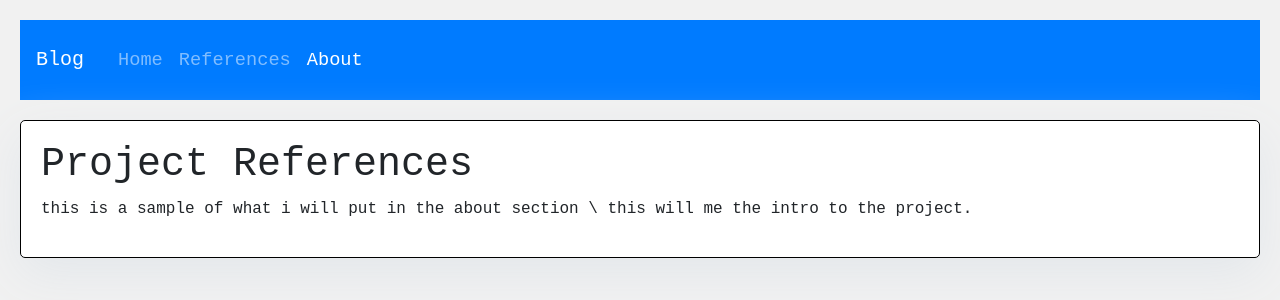
After one commit to jackalope22/makers_tech_blog, a Django app: template templates/about.html in a window 1280 px wide. The commit adds this page. Shown: the top 300 px of the page. Run offline with Django 3.2, Linux system fonts and the light colour scheme; the template is opened without the code that fills it, so the values that code supplies are empty; parts of the project's set-up code (start-up, migrations or seed data) failed here and were passed over; some libraries are stand-ins or nearby versions.

Commit message:
added more content

```diff
--- a/blog/urls.py
+++ b/blog/urls.py
@@ -4,6 +4,7 @@ from django.urls import path
 from django.contrib.staticfiles.urls import static, staticfiles_urlpatterns
 
 urlpatterns = [
+    path('about/', view.AboutView.as_view(), name='about'),
     path('reference/', views.ReferenceView.as_view(), name='reference'),
     path('', views.PostList.as_view(), name='home'),
     path('<slug:slug>/', views.PostDetail.as_view(), name='post_detail'),
--- a/blog/views.py
+++ b/blog/views.py
@@ -13,3 +13,6 @@ class PostDetail(generic.DetailView):
 
 class ReferenceView(generic.TemplateView):
     template_name = 'reference.html'
+
+class AboutView(generic.TemplateView):
+    template_name = 'about.html'
--- /dev/null
+++ b/templates/about.html
@@ -0,0 +1,37 @@
+<!DOCTYPE html>
+<html lang="en">
+<head>
+    {% load static %}
+    <meta charset="UTF-8">
+    <meta name="viewport" content="width=device-width, initial-scale=1.0">
+    <link rel="stylesheet" href="https://stackpath.bootstrapcdn.com/bootstrap/4.3.1/css/bootstrap.min.css" integrity="sha384-ggOyR0iXCbMQv3Xipma34MD+dH/1fQ784/j6cY/iJTQUOhcWr7x9JvoRxT2MZw1T" crossorigin="anonymous">
+    <link rel="stylesheet" type="text/css" href="{% static 'css/style.css' %}">
+    <title>References</title>
+</head>
+<body>
+    <nav class="navbar navbar-expand-lg navbar-dark bg-primary">
+        <a class="navbar-brand" href="#">Blog</a>
+        <button class="navbar-toggler" type="button" data-toggle="collapse" data-target="#navbarNavAltMarkup" aria-controls="navbarNavAltMarkup" aria-expanded="false" aria-label="Toggle navigation">
+          <span class="navbar-toggler-icon"></span>
+        </button>
+        <div class="collapse navbar-collapse" id="navbarNavAltMarkup">
+          <div class="navbar-nav">
+            <a class="nav-item nav-link" href="{% url 'home' %}">Home</a>
+            <a class="nav-item nav-link" href="{% url 'references' %}">References</a>
+            <a class="nav-item nav-link active" href="#">About</a>
+          </div>
+        </div>
+      </nav>
+      <div class="row">
+        <div class="col-12">
+            <div class="card">
+                <h1>Project References</h1>
+                <p>
+                    this is a sample of what i will put in the about section \
+                    this will me the intro to the project.
+                </p>
+            </div>
+        </div>
+    </div>
+</body>
+</html>
--- a/templates/index.html
+++ b/templates/index.html
@@ -18,7 +18,7 @@
           <div class="navbar-nav">
             <a class="nav-item nav-link active" href="#">Home <span class="sr-only">(current)</span></a>
             <a class="nav-item nav-link" href="{% url 'reference' %}">References</a>
-            <a class="nav-item nav-link" href="#">Other</a>
+            <a class="nav-item nav-link" href="{% url 'about' %}">About</a>
           </div>
         </div>
       </nav>
@@ -64,6 +64,8 @@
 
     <div class="footer">
       <h2>Footer</h2>
+      <p class="footerp">Copyright &copy; Michael Akers</p>
+      <p class="footerp">this site is running on Django and DigitalOcean and was created by Mike Akers</p>
     </div>
 </body>
 </html>
--- a/templates/reference.html
+++ b/templates/reference.html
@@ -18,7 +18,7 @@
           <div class="navbar-nav">
             <a class="nav-item nav-link" href="{% url 'home' %}">Home</a>
             <a class="nav-item nav-link active" href="#">References</a>
-            <a class="nav-item nav-link" href="#">Other</a>
+            <a class="nav-item nav-link" href="{% url 'about' %}">About</a>
           </div>
         </div>
       </nav>
```
